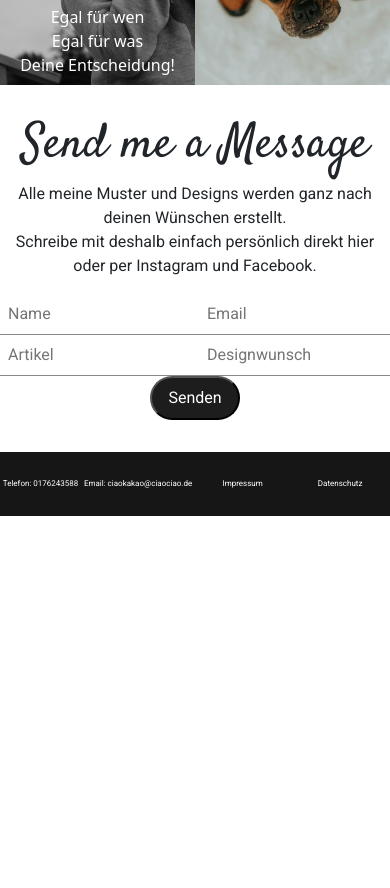
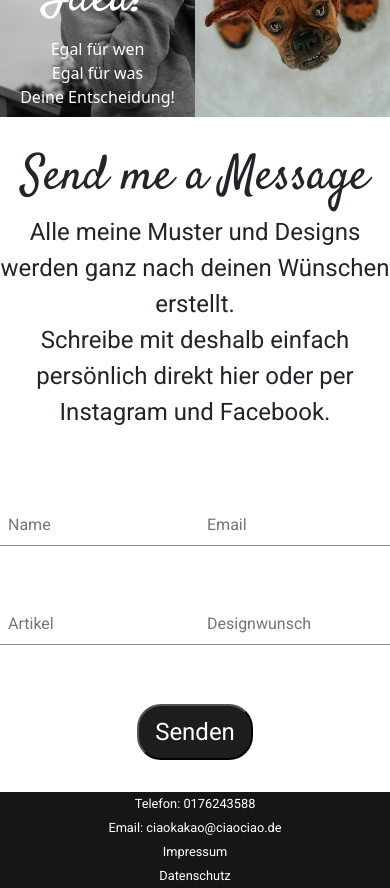
Before and after one commit to DeepEagle/ciaokakao, a plain HTML site: page index.html in a window 390 px wide. Shown: the part 857-1745 px from the top of the page. Before the commit the page ends 1373 px from the top, so only its background shows below. Drawn offline with nearby package versions, Linux system fonts and the light colour scheme.

Commit message:
Änderung Responsitivität

```diff
--- a/css/ciaokakaoarticle.css
+++ b/css/ciaokakaoarticle.css
@@ -12,6 +12,10 @@
   flex-direction: column;
   flex-wrap: wrap;
   font-size: clamp(1rem, 2vw, 2rem);
+}
+
+@media (max-width: 768px) {
+  .articledetail{}
 }
 
 
--- a/css/ciaokakaocontact.css
+++ b/css/ciaokakaocontact.css
@@ -8,7 +8,15 @@
     padding-top: 2rem;
     padding-bottom: 2rem;
     text-align: center;
+    justify-content: space-between;
 
+}
+
+@media (max-width: 768px) {
+  .contactMe{
+    height: 80vh;
+    font-size: 1.5rem;
+  }
 }
 
 .contactMe h1{
@@ -26,6 +34,7 @@
 }
 .contactField{
   width: 100%;
+
   display: flex;
   justify-content: space-evenly
 }
--- a/css/ciaokakaofooter.css
+++ b/css/ciaokakaofooter.css
@@ -12,6 +12,17 @@
     font-size: 0.5rem;
 }
 
+@media (max-width: 768px) {
+  .footer{
+    height: 6rem;
+    flex-direction: column;
+    align-items: center;
+  }
+  .impressum, .contact{
+    flex-direction: column;
+    font-size: 0.8rem;
+  }
+ }
 .footer p{
   margin: 0;
 }
--- a/css/ciaokakaoheader.css
+++ b/css/ciaokakaoheader.css
@@ -9,6 +9,16 @@
   top: 0;
   left: 0;
   z-index: 99;
+}
+
+@media (max-width: 768px) {
+  .header{
+    height: 6rem;
+
+  }
+  .headerlogo .fa{
+    font-size: 2rem;
+  }
 }
 
 .headerp{
```
